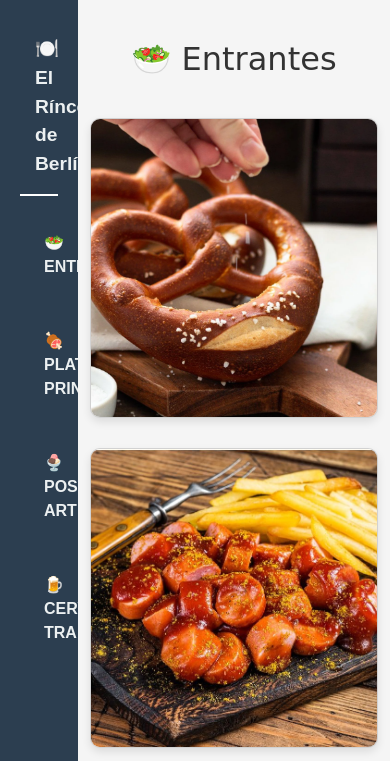
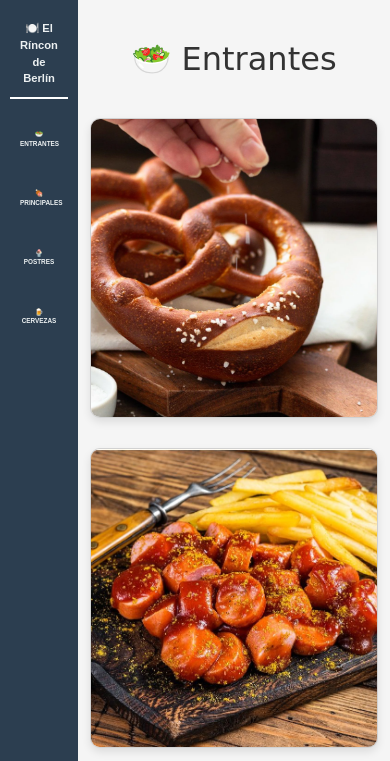
Before and after one commit to vvictorgb/TrabajoCSS, a plain HTML site: page indexMenu.html in a window 390 px wide. Shown: the top 761 px of the page. Drawn offline with nearby package versions, Linux system fonts and the light colour scheme.

Commit message:
Menu responsive

```diff
--- a/indexMenu.html
+++ b/indexMenu.html
@@ -14,9 +14,9 @@
     <div id="sidebar">
         <div class="menu" id="homeBerlin">🍽️ El Ríncon de Berlín</div>
         <div class="menu active" data-target="Entrantes">🥗 Entrantes</div>
-        <div class="menu" data-target="PlatosPrincipales">🍖 Platos Principales</div>
-        <div class="menu" data-target="Postres">🍨 Postres Artesanales</div>
-        <div class="menu" data-target="Cervezas">🍺 Cervezas Tradicionales</div>
+        <div class="menu" data-target="PlatosPrincipales">🍖 Principales</div>
+        <div class="menu" data-target="Postres">🍨 Postres</div>
+        <div class="menu" data-target="Cervezas">🍺 Cervezas</div>
     </div>
 
 <div id="Contenido">
@@ -25,7 +25,6 @@
         <div class="container">
             <h2 class="section-title">🥗 Entrantes</h2>
             <div class="cards-grid">
-                <!-- Card 1 -->
                 <div class="card">
                     <div class="card-img" style="background-image: url('imagenes/pretzel.png');"></div>
                     <div class="card-overlay">
@@ -33,7 +32,6 @@
                         <p>Un clásico pan salado alemán, crujiente por fuera y suave por dentro, perfecto para acompañar con mostaza o mantequilla.</p>
                     </div>
                 </div>
-                <!-- Card 2 -->
                 <div class="card">
                     <div class="card-img" style="background-image: url('imagenes/vHcVG15.jpeg');"></div>
                     <div class="card-overlay">
@@ -41,7 +39,7 @@
                         <p>Salchicha alemana troceada y cubierta con una sabrosa salsa de tomate y curry, un clásico de Berlín.</p>
                     </div>
                 </div>
-                <!-- Card 3 -->
+
                 <div class="card">
                     <div class="card-img" style="background-image: url('imagenes/Karto.png');"></div>
                     <div class="card-overlay">
@@ -49,7 +47,7 @@
                         <p>Ensalada de patata al estilo alemán, con pepinillos, cebolla y una vinagreta suave o mayonesa.</p>
                     </div>
                 </div>
-                <!-- Card 4 -->
+
                 <div class="card">
                     <div class="card-img" style="background-image: url('imagenes/Obatzda.png');"></div>
                     <div class="card-overlay">
@@ -57,7 +55,7 @@
                         <p>Crema de queso bávara elaborada con camembert, mantequilla, cebolla y pimentón, perfecta para untar con pan.</p>
                     </div>
                 </div>
-                <!-- Card 5 -->
+
                 <div class="card">
                     <div class="card-img" style="background-image: url('imagenes/Matza.png');"></div>
                     <div class="card-overlay">
@@ -65,7 +63,7 @@
                         <p>Arenque marinado servido con cebolla, manzana y crema agria, una opción fresca y tradicional.</p>
                     </div>
                 </div>
-                <!-- Card 6 -->
+
                 <div class="card">
                     <div class="card-img" style="background-image: url('imagenes/Bravas.png');"></div>
                     <div class="card-overlay">
@@ -80,7 +78,7 @@
                       <p>Calamar rebonazo, no muy típico de Alemania pero deilicioso.</p>
                   </div>
               </div>
-              <!-- Card 8 -->
+
               <div class="card">
                   <div class="card-img" style="background-image: url('imagenes/Pizza.png');"></div>
                   <div class="card-overlay">
@@ -98,7 +96,7 @@
             <div class="container">
               <h2 class="section-title">🍖Platos Principales</h2>
               <div class="cards-grid">
-                <!-- Card 1 -->
+
                 <div class="card">
                   <div class="card-img" style="background-image: url('imagenes/massaman.png');"></div>
                   <div class="card-overlay">
@@ -106,7 +104,7 @@
                     <p>Un curry suave, ligeramente dulce, hecho con carne, papas, maní, y una mezcla de especias tailandesas.</p>
                   </div>
                 </div>
-                <!-- Card 2 -->
+
                 <div class="card">
                   <div class="card-img" style="background-image: url('imagenes/Tom-Yum-07-mini.webp');"></div>
                   <div class="card-overlay">
@@ -114,7 +112,7 @@
                     <p>Sopa tailandesa muy conocida, de sabor ácido y picante, elaborada con hierba de limón, hojas de lima kaffir y galanga.</p>
                   </div>
                 </div>
-                <!-- Card 3 -->
+
                 <div class="card">
                   <div class="card-img" style="background-image: url('imagenes/pad-thai.jpg');"></div>
                   <div class="card-overlay">
@@ -167,7 +165,7 @@
             <div class="container">
               <h2 class="section-title">🍨 Postre Artesanales</h2>
               <div class="cards-grid">
-                <!-- Card 1 -->
+
                 <div class="card">
                   <div class="card-img" style="background-image: url('imagenes/Schwarzwälder\ Kirschtorte.png');"></div>
                   <div class="card-overlay">
@@ -176,7 +174,7 @@
                     </p>
                   </div>
                 </div>
-                <!-- Card 2 -->
+
                 <div class="card">
                   <div class="card-img" style="background-image: url('imagenes/Apfelstrudel.png');"></div>
                   <div class="card-overlay">
@@ -184,7 +182,7 @@
                     <p>Un hojaldre relleno de manzana, canela, pasas y azúcar, servido caliente con crema o helado.</p>
                   </div>
                 </div>
-                <!-- Card 3 -->
+
                 <div class="card">
                   <div class="card-img" style="background-image: url('imagenes/Berliner\ Pfannkuchen.png');"></div>
                   <div class="card-overlay">
@@ -237,7 +235,7 @@
             <div class="container">
               <h2 class="section-title">🍺Cervezas Tradicionales</h2>
               <div class="cards-grid">
-                <!-- Card 1 -->
+
                 <div class="card">
                   <div class="card-img" style="background-image: url('imagenes/cerveza99.png');"></div>
                   <div class="card-overlay">
@@ -245,7 +243,7 @@
                     <p>Una India Pale Ale con amargor equilibrado y notas cítricas y tropicales.</p>
                   </div>
                 </div>
-                <!-- Card 2 -->
+
                 <div class="card">
                   <div class="card-img" style="background-image: url('imagenes/Cerveza.png');"></div>
                   <div class="card-overlay">
@@ -253,7 +251,7 @@
                     <p>Pale Ale con un toque afrutado y buena presencia de lúpulo.</p>
                   </div>
                 </div>
-                <!-- Card 3 -->
+
                 <div class="card">
                   <div class="card-img" style="background-image: url('imagenes/Dunkel.png');"></div>
                   <div class="card-overlay">
--- a/style.scss
+++ b/style.scss
@@ -61,11 +61,12 @@ body {
     .reservar {
       position: absolute;
       right: 30px;
-      font-size: 1.2rem;
+      font-size: 1.4rem;
       color: $primary-color;
       text-decoration: none;
       transition: color 0.3s ease;
       font-weight: bold;
+      font-family: 'Dancing Script', cursive;
 
       &:hover {
         color: $secondary-color;
@@ -115,9 +116,7 @@ body {
         transition: transform 0.3s;
         font-family: 'Dancing Script', cursive;
 
-        &:hover {
-          transform: scale(1.05);
-        }
+
       }
 
       p {
--- a/style1.scss
+++ b/style1.scss
@@ -64,6 +64,7 @@ body {
         text-decoration: none;
         transition: color 0.3s ease;
         font-weight: bold;
+        font-family: 'Dancing Script', cursive;
     }
 
     .reservar:hover {
@@ -87,6 +88,7 @@ body {
         left: 40px;
         font-weight: bold;
         color: $secondary-color;
+        font-family: 'Dancing Script', cursive;
     }
 
     .volver {
@@ -95,6 +97,7 @@ body {
         font-weight: bold;
         color: $secondary-color;
         text-decoration: none;
+        font-family: 'Dancing Script', cursive;
     }
 
     .volver:hover {
@@ -138,6 +141,7 @@ body {
         background-color: rgba(0, 0, 0, 0.8);
         padding: 20px;
         border-radius: 10px;
+
     }
 
     h1 {
@@ -149,9 +153,7 @@ body {
         font-family: 'Dancing Script', cursive;
     }
 
-    h1:hover {
-        transform: scale(1.05);
-    }
+
 
     p {
         font-size: 1.2rem;
--- a/style2.scss
+++ b/style2.scss
@@ -1,4 +1,4 @@
-// Variables de color
+
 $color-principal: #e08d39;
 $color-secundario: #ffd700;
 $color-terciario: #ff9428;
@@ -10,7 +10,7 @@ $color-enlace: #f4e1d2;
 $color-hover-enlace: #d4a373;
 $color-hero-fondo: rgba(30, 103, 151, 0.8);
 
-// Mixin para el flexbox
+
 @mixin flex{
   display: flex;
   justify-content: center;
@@ -65,6 +65,7 @@ body {
     text-decoration: none;
     transition: color 0.3s ease;
     font-weight: bold;
+    font-family: 'Dancing Script', cursive;
 
     &:hover {
       color: $color-secundario;
@@ -88,6 +89,7 @@ body {
     left: 40px;
     font-weight: bold;
     color: $color-terciario;
+    font-family: 'Dancing Script', cursive;
   }
 
   .volver {
@@ -96,6 +98,7 @@ body {
     font-weight: bold;
     color: $color-terciario;
     text-decoration: none;
+    font-family: 'Dancing Script', cursive;
 
     &:hover {
       color: $color-secundario;
@@ -148,9 +151,6 @@ body {
       transition: transform 0.3s;
       font-family: 'Dancing Script', cursive;
 
-      &:hover {
-        transform: scale(1.05);
-      }
     }
 
     p {
--- a/style3.scss
+++ b/style3.scss
@@ -5,10 +5,10 @@ body{
     background-color: whitesmoke;
 }
 #sidebar {
-
   grid-column: 1;
   height: 100vh;
   width: 100%;
+
   background-color: #2c3e50;
   color: #ecf0f1;
   font-family: 'Arial', sans-serif;
@@ -17,8 +17,10 @@ body{
   align-items: flex-start;
   padding: 20px;
   box-shadow: 4px 0 8px rgba(0, 0, 0, 0.1);
+  transition: all 0.3s ease-in-out;
+}
 
-    div {
+.menu {
   text-align: center;
   width: 100%;
   padding: 15px;
@@ -27,13 +29,15 @@ body{
   font-weight: bold;
   cursor: pointer;
   transition: background-color 0.3s ease, transform 0.3s ease;
+  font-size: 1rem; /* Tamaño base del texto */
+}
 
-      &:hover {
+.menu:hover {
   background-color: #34495e;
 }
 
-      &:first-child {
-        font-size: 1.2em;
+.menu:first-child {
+  font-size: 1.2rem;
   margin-top: 0;
   text-transform: none;
   font-weight: bold;
@@ -41,22 +45,38 @@ body{
   text-align: center;
 }
 
-      &:last-child {
-        margin-bottom: 0;
-      }
-    }
-    div:not(:first-child) {
-      border-left: 4px solid transparent;
-      padding-left: 20px;
+/* Responsive */
+@media (max-width: 768px) {
+  #sidebar {
+      max-width: 200px; /* Reducir el ancho */
+      padding: 15px;
   }
 
-    div:hover {
-      border-left-color: #ecf0f1;
+  .menu {
+      font-size: 0.6rem; /* Reducir tamaño de fuente */
+      padding: 12px;
+  }
+
+  .menu:first-child {
+      font-size: 0.8rem;
   }
 }
 
+@media (max-width: 480px) {
+  #sidebar {
+      max-width: 150px; /* Sidebar más compacto */
+      padding: 10px;
+  }
 
+  .menu {
+      font-size: 0.4rem; /* Texto aún más pequeño */
+      padding: 10px;
+  }
 
+  .menu:first-child {
+      font-size: 0.7rem;
+  }
+}
 
 
 
```
Also changed, not shown: indexPaginaPrincipal.html (+6 -6 lines), indexRestauranteBangkok.html (+11 -11 lines), indexRestauranteBerlin.html (+11 -11 lines), style.css, style1.css, style2.css, style3.css, 4 other files. Lines whose indentation alone changed are shown as unchanged.
